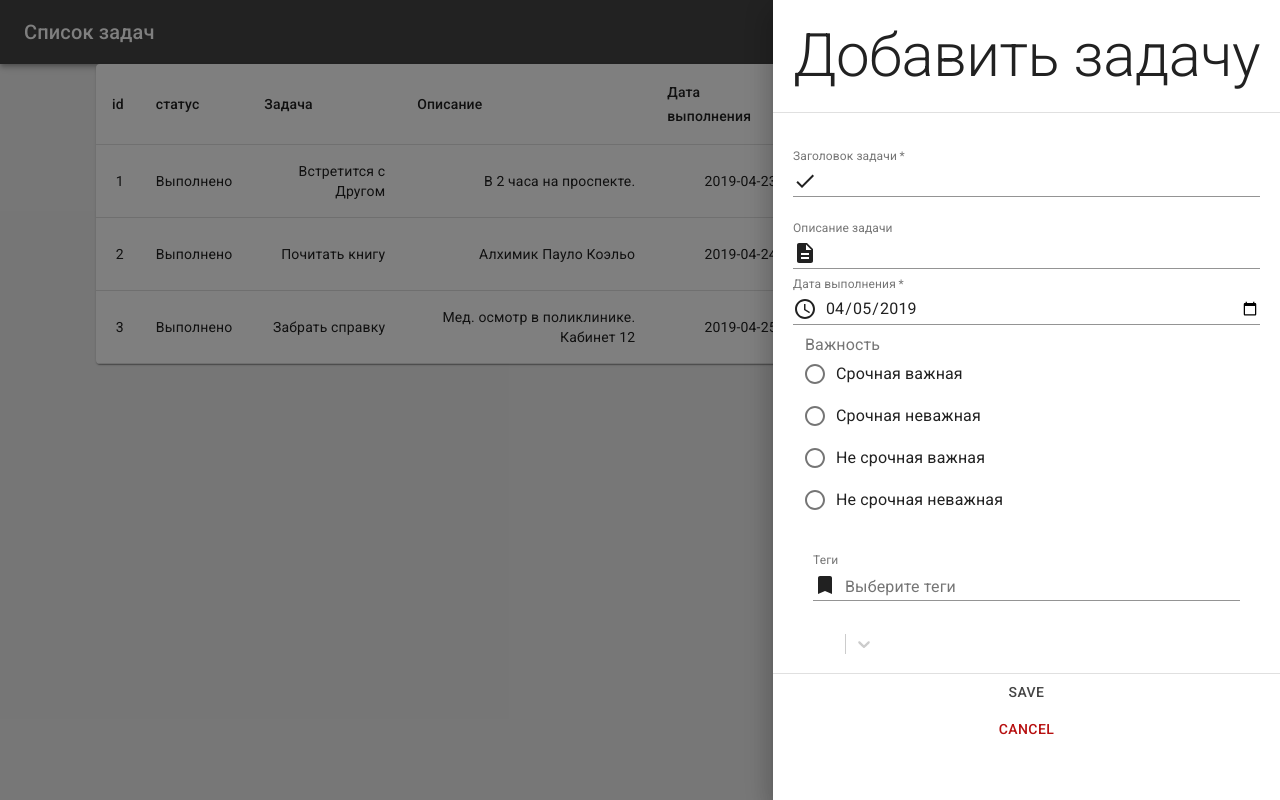
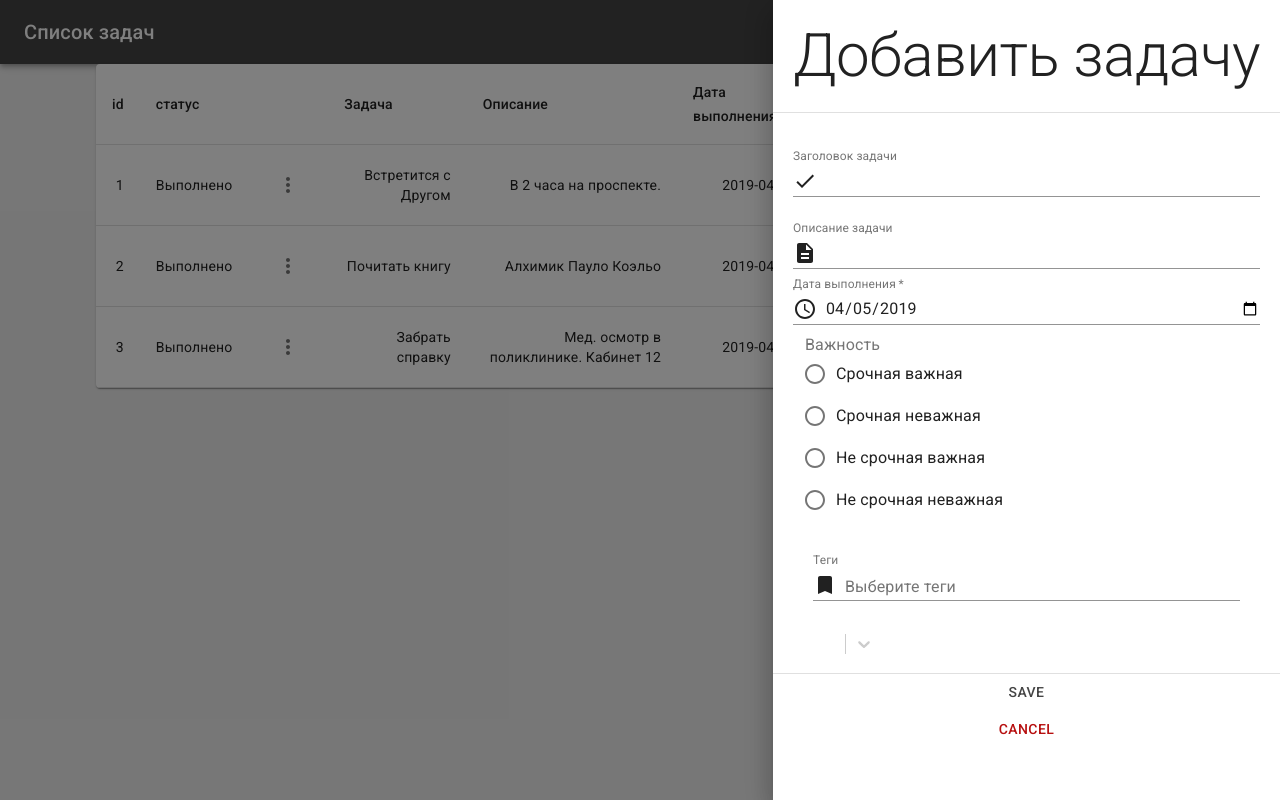
Before and after one commit to usuisora/TodosList, a React (Create React App) app: page / in a window 1280 px wide. Built offline with nearby package versions, Linux system fonts and the light colour scheme.

Commit message:
Save toggle status setup

```diff
--- a/src/Provider.js
+++ b/src/Provider.js
@@ -25,30 +25,65 @@ import React,{createContext,useState} from 'react'
         setTodos(newTodos)
     }
 
+    const initDate = new Date().toISOString().substring(0,10)
+
+    const [initTodo, setInitTodo] = useState({});
 
 
+    const sortTodos = () =>{
+        var sorted= todos.sort((a,b)=>{ return a.id-b.id})
+        setTodos(sorted)
+    }
     const addTodo = (arr) =>{
-
         const newId = todos[todos.length-1].id+1
-        var newtodo = {id:newId,isCompleted: false}
+        var newtodo = {id: newId,isCompleted: false}
         console.log(Object.entries(arr))
         Object.entries(arr).forEach(row=>{
             newtodo[row[0]] = row[1]
         })
         const newTodos = [...todos,newtodo]
+        newTodos.sort((a,b)=>(a.id-b.id))
+        setTodos(newTodos)
+        // sortTodos()
+        setInitTodo({})
+
+    }
+
+    const setTodoStatus = (id,status)=>{
+        var editTodo = todos.find(todo=>(todo.id===id))
+        editTodo.isCompleted = status;
+        const newTodos = [...todos]
+        newTodos.sort((a,b)=>(a.id-b.id))
         setTodos(newTodos)
 
     }
     const editTodo = (id) =>{
-
         var editTodo = todos.find(todo=>(todo.id===id))
-        var openSide = true
+        console.log(editTodo)
+        setInitTodo({
+            id: id,
+            name:editTodo.name,
+            description:editTodo.description,
+            date:initDate,
+            importance:editTodo.importance,
+            tegs: '#'
+        })
+        deleteTodo(id)
+        setIsSideOpen(true)
 
         // setTodos(newTodos)
     }
 
     return(
-        <MyContext.Provider value = {{todos,deleteTodo,importance,addTodo,isSideOpen,setIsSideOpen}}>
+        <MyContext.Provider value = {{todos,
+                                        deleteTodo,
+                                        importance,
+                                        addTodo,
+                                        isSideOpen,
+                                        setIsSideOpen,
+                                        editTodo,
+                                        initTodo,
+                                        setTodoStatus}}>
             {props.children}
         </MyContext.Provider>
     )
--- /dev/null
+++ b/src/components/Main/LongMenu.js
@@ -0,0 +1,66 @@
+import React from 'react';
+import IconButton from '@material-ui/core/IconButton';
+import Menu from '@material-ui/core/Menu';
+import MenuItem from '@material-ui/core/MenuItem';
+import MoreVertIcon from '@material-ui/icons/MoreVert';
+
+const options = [
+  'Выполнено',
+  'Не выполнено'
+];
+
+const ITEM_HEIGHT = 48;
+
+class LongMenu extends React.Component {
+  state = {
+    anchorEl: null,
+  };
+
+  handleClick = event => {
+    this.setState({ anchorEl: event.currentTarget });
+  };
+
+  handleClose = ({target:{id}}) => {
+  const {setTodoStatus,todoid} = this.props
+   var status = (id === options[0]) ? true : false;
+    this.setState({ anchorEl: null });
+    setTodoStatus(todoid, status)
+  };
+
+  render() {
+    const { anchorEl } = this.state;
+    const open = Boolean(anchorEl);
+
+    return (
+      <span>
+        <IconButton
+          aria-label="More"
+          aria-owns={open ? 'long-menu' : undefined}
+          aria-haspopup="true"
+          onClick={this.handleClick}
+        >
+          <MoreVertIcon />
+        </IconButton>
+        <Menu
+          id="long-menu"
+          anchorEl={anchorEl}
+          open={open}
+          PaperProps={{
+            style: {
+              maxHeight: ITEM_HEIGHT * 4.5,
+              width: 200,
+            },
+          }}
+        >
+          {options.map(option => (
+            <MenuItem key={option} id = {option} onClick={this.handleClose}>
+              {option}
+            </MenuItem>
+          ))}
+        </Menu>
+      </span>
+    );
+  }
+}
+
+export default LongMenu;
--- a/src/components/Main/RowData.js
+++ b/src/components/Main/RowData.js
@@ -1,6 +1,23 @@
 import React ,{Fragment}from 'react'
 import TableCell from '@material-ui/core/TableCell';
 import TodoOptions from './TodoOptions'
+import LongMenu from './LongMenu'
+import {MyContext} from '../../Provider'
+
+
+
+
+export function Drop(props) {
+  const {todo} = props
+  return (
+    <MyContext.Consumer>
+      {({setTodoStatus})=>
+        <TableCell   align="left">  <LongMenu   setTodoStatus ={setTodoStatus} todoid = {todo.id}/> </TableCell>
+      }
+    </MyContext.Consumer>
+
+  )
+}
 
 
 function RowData({todo,classes}) {
@@ -12,12 +29,12 @@ function RowData({todo,classes}) {
           if(column[0]==='isCompleted')
               return (
                 <Fragment key = {column[0]}>
-                   <TableCell   align="right">{column[1]===true? "Выполнено":"Не выполнено"}</TableCell>
+                   <TableCell   align="right">{column[1]===true? "Выполнено":"Не выполнено"}  </TableCell>
+                  <Drop todo = {todo}/>
                 </Fragment>
               )
           return  <TableCell  key = {column[0]} align="right">{column[1]}</TableCell>
         })}
-
         <TodoOptions todosId = {todo.id} />
     </Fragment>
   )
--- a/src/components/Main/TodosBody.js
+++ b/src/components/Main/TodosBody.js
@@ -12,7 +12,7 @@ function TodosBody() {
                 {console.log(todos)}
               {todos.map(todo => (
                 <TableRow key={todo.id} >
-                      <RowData todo={todo}/>
+                      <RowData todo={todo} />
                 </TableRow>
               ))}
             </TableBody>
--- a/src/components/Main/TodosHeaders.js
+++ b/src/components/Main/TodosHeaders.js
@@ -3,7 +3,7 @@ import TableCell from '@material-ui/core/TableCell';
 import TableHead from '@material-ui/core/TableHead';
 import TableRow from '@material-ui/core/TableRow';
 function TodosHeaders() {
-    const [headers] = useState(['id','статус',"Задача","Описание","Дата выполнения","Важность","теги"]);
+    const [headers] = useState(['id','статус','',"Задача","Описание","Дата выполнения","Важность","теги"]);
 
   return (
     <TableHead >
--- a/src/components/SideBar/SideBar.js
+++ b/src/components/SideBar/SideBar.js
@@ -16,7 +16,7 @@ function SideBar({classes}) {
 
   return (
      <MyContext.Consumer>
-     {({importance,addTodo,isSideOpen,setIsSideOpen})=>(
+     {({importance,addTodo,isSideOpen,setIsSideOpen,initTodo})=>(
           <Drawer anchor="right"
                   open={isSideOpen}
                   onClose={()=>setIsSideOpen(false)}>
@@ -24,7 +24,7 @@ function SideBar({classes}) {
                       Добавить задачу
                   </Typography>
                 <Divider/>
-                    <SideForm importance={importance} addTodo ={addTodo} setIsSideOpen={setIsSideOpen} />
+                    <SideForm importance={importance} addTodo ={addTodo} setIsSideOpen={setIsSideOpen}  initTodo= {initTodo} />
           </Drawer>
 
       )}
--- a/src/components/SideBar/SideForm.js
+++ b/src/components/SideBar/SideForm.js
@@ -26,21 +26,12 @@ const styles = theme =>createStyles({
 
     }
 })
-function SideForm({classes,importance, addTodo,setIsSideOpen}) {
+function SideForm({classes,importance, addTodo,setIsSideOpen,initTodo}) {
     const initDate = new Date().toISOString().substring(0,10)
 
+    const [newtodo, setNewtodo] = useState(initTodo);
 
-    const [newtodo, setNewtodo] = useState({
-        name:'',
-        description:'',
-        date:initDate,
-        importance:'',
-        tegs: '#'
-    });
 
-    useEffect(()=>{
-      console.log('tegs',newtodo.tegs)
-    },[newtodo])
 
     const handleChange=({target:{value,name}})=>{
      setNewtodo({...newtodo,[name]:value})
@@ -53,7 +44,7 @@ function SideForm({classes,importance, addTodo,setIsSideOpen}) {
             name="name"
             label="Заголовок задачи"
             margin="normal"
-            required
+            value={newtodo.name}
             onChange={handleChange}
             InputProps={{
                 startAdornment: (
@@ -68,6 +59,7 @@ function SideForm({classes,importance, addTodo,setIsSideOpen}) {
             multiline
             rowsMax="4"
             margin="normal"
+            value={newtodo.description}
             onChange={handleChange}
             InputProps={{
                 startAdornment: (
```
